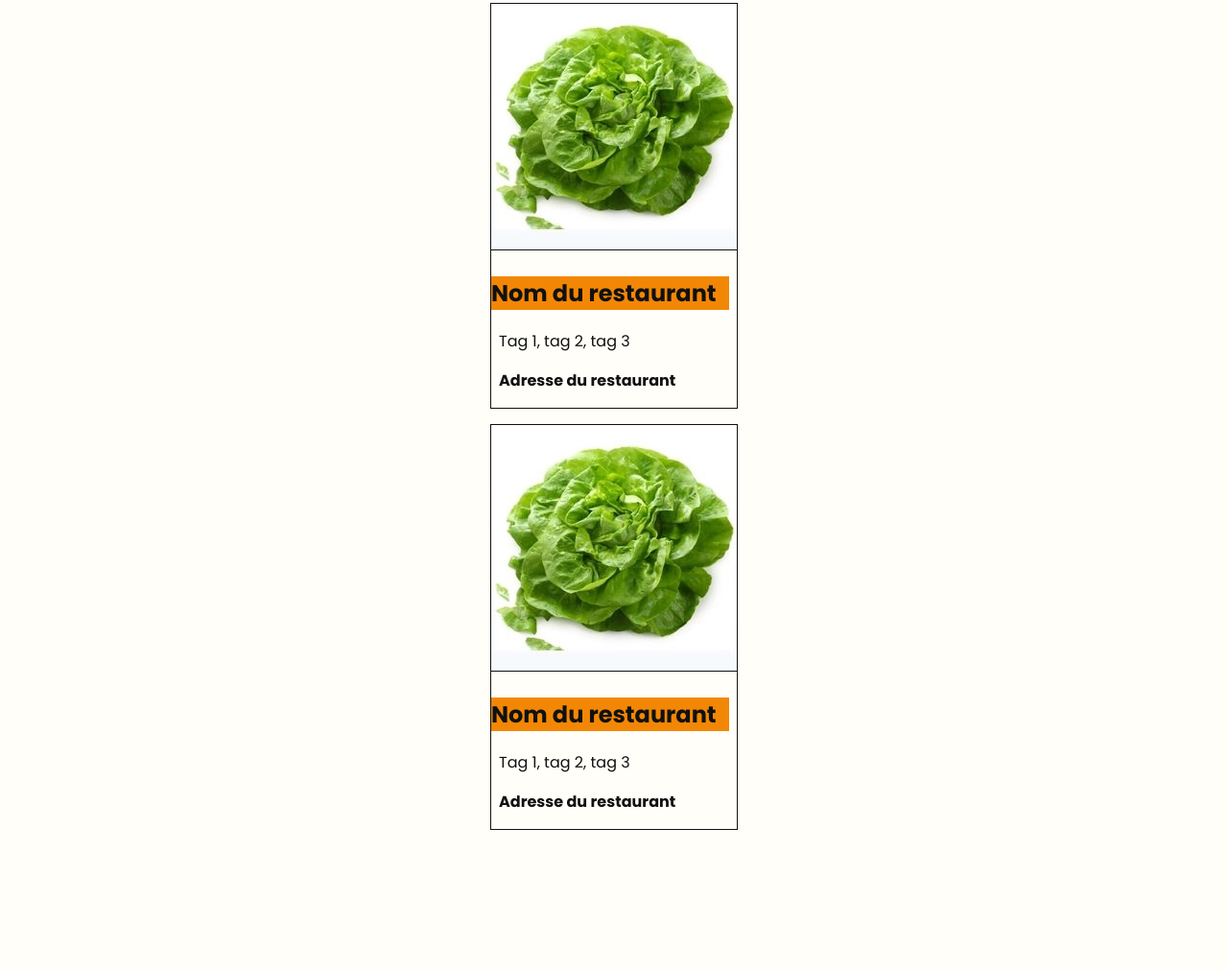
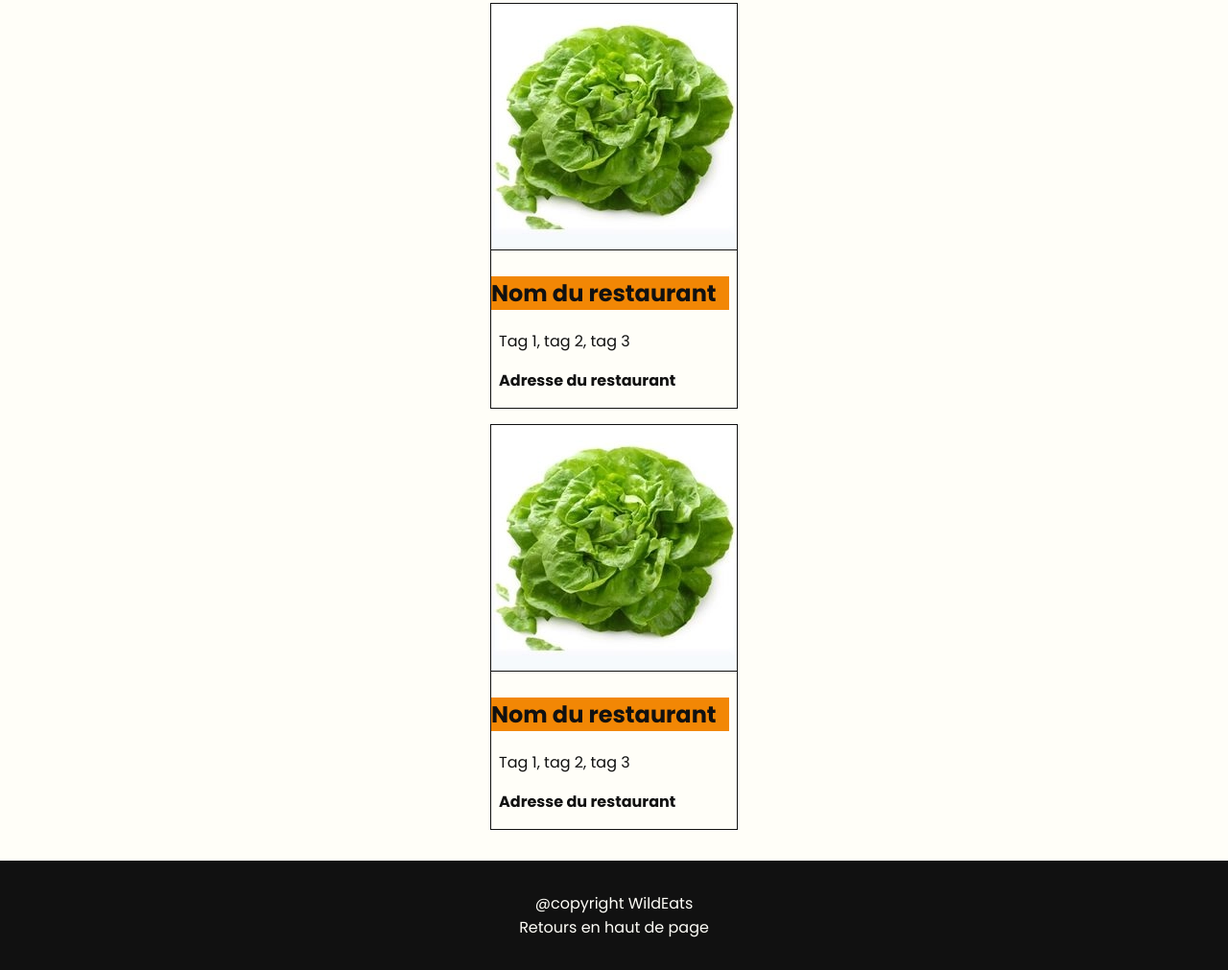
Before and after one commit to FlorianMinic/Wild_eat, a plain HTML site: page index.html in a window 1280 px wide. Shown: the part 2086-3097 px from the top of the page at 96% size. Before the commit the page ends 2951 px from the top, so only its background shows below. Drawn offline with Linux system fonts and the light colour scheme; a web font is replaced by a local one.

Commit message:
update footer

```diff
--- a/index.html
+++ b/index.html
@@ -18,7 +18,7 @@
     <header>
         <section>
             <a href="index.html"><img src="images/logo.png"></a>
-            <h1>Wild Eats</h1>
+            <h1 id="top">Wild Eats</h1>
         </section>
         <nav>
             <ul>
@@ -101,7 +101,8 @@
 
     </main>
     <footer>
-
+        <p>@copyright WildEats</p>
+        <a href="#top"><p>Retours en haut de page</p></a>
     </footer>
 </body>
 </html>
--- a/style.css
+++ b/style.css
@@ -57,3 +57,19 @@ nav ul a {
   color:#111111;
   font-weight: bold;
 }
+footer {
+  background-color: #111111;
+  color: #FFFEF8;
+  text-align: center;
+  margin-top: 2rem;
+  padding: 2rem;
+}
+footer a {
+  text-decoration: none;
+  color: #FFFEF8;
+  padding: 0;
+}
+footer p {
+  padding: 0;
+  margin: 0;
+}
```
